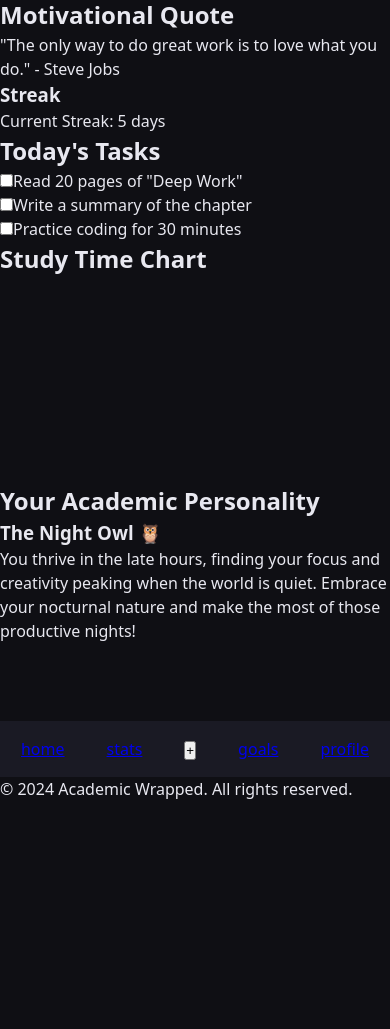
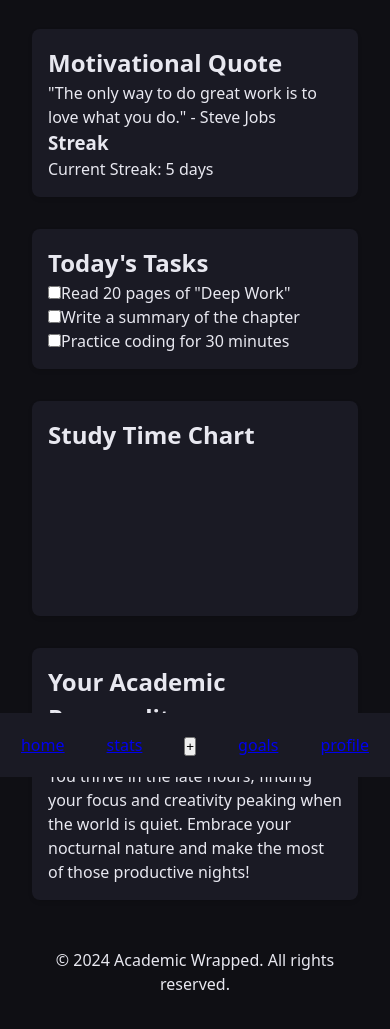
Before and after one commit to geopadev/academic-wrapped, a plain HTML site: page client/index.html in a window 390 px wide. Shown: the part 67-1096 px from the top of the page. Before the commit the page ends 868 px from the top, so only its background shows below. Drawn offline with Linux system fonts and the light colour scheme.

Commit message:
fix canvas overflow and finalize mobile layout

```diff
--- a/client/index.html
+++ b/client/index.html
@@ -62,6 +62,12 @@
           make the most of those productive nights!
         </p>
       </article>
+
+      <footer class="site-footer">
+        <p class="site-footer__body">
+          &copy; 2024 Academic Wrapped. All rights reserved.
+        </p>
+      </footer>
     </main>
     <nav class="bottom-nav">
       <ul class="bottom-nav__list">
@@ -82,9 +88,5 @@
         </li>
       </ul>
     </nav>
-
-    <footer class="site-footer">
-      <p class="site-footer__body">&copy; 2024 Academic Wrapped. All rights reserved.</p>
-    </footer>
   </body>
 </html>
--- a/client/style.css
+++ b/client/style.css
@@ -34,7 +34,7 @@ ul {
   list-style: none;
 }
 
-img {
+img, canvas {
   display: block;
   max-width: 100%;
 }
@@ -52,23 +52,42 @@ img {
 
 .bottom-nav {
   position: fixed;
+  display: flex;
+  align-items: center;
   bottom: 0;
   left: 0;
   right: 0;
+  height: var(--nav-height);
   z-index: 1000;
   background-color: var(--color-surface);
-  padding: var(--spacing-md) 0;
 }
 
 .bottom-nav__list {
   display: flex;
   justify-content: space-around;
   align-items: center;
+  width: 100%;
 }
 
 .main-content {
-  padding-top: var(--header-height);
-  padding-bottom: var(--nav-height);
+  padding-top: calc(var(--header-height) + var(--spacing-lg));
+  padding-bottom: calc(var(--nav-height) + var(--spacing-lg));
+  padding-left: var(--spacing-lg);
+  padding-right: var(--spacing-lg);
   background-color: var(--color-bg);
   min-height: 100vh;
 }
+
+.card {
+  background-color: var(--color-surface);
+  border-radius: 8px;
+  padding: var(--spacing-md);
+  margin-bottom: var(--spacing-lg);
+  box-shadow: 0 2px 4px rgba(0, 0, 0, 0.1);
+}
+
+.site-footer {
+  background-color: var(--color-text-surface);
+  padding: var(--spacing-md);
+  text-align: center;
+}
```
Also changed, not shown: ROADMAP.md (+1 -1 lines).
